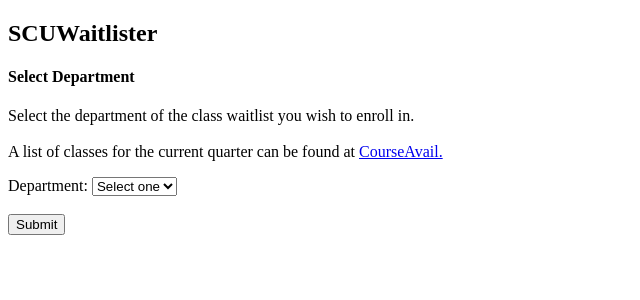
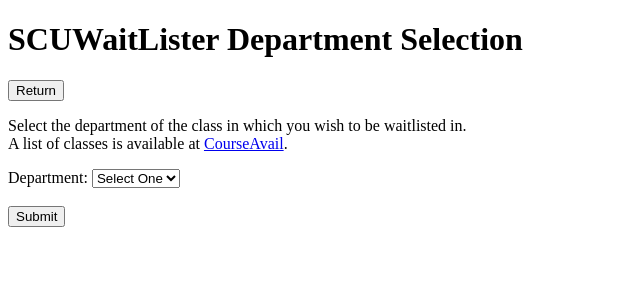
Before and after one commit to sanzstv/SWL, a PHP site: page /student/index.php in a window 1280 px wide. Shown: the top 300 px of the page, without its empty margins (0-640 px from the left). Run offline with PHP 8.4, Linux system fonts and the light colour scheme.

Commit message:
changed look and feel

```diff
--- a/student/index.php
+++ b/student/index.php
@@ -2,34 +2,25 @@
 <html lang = "en">
 <head>
   <title>Students | SCUWaitlister</title>
+</head>
+<body>
+  <h1>SCUWaitLister Department Selection</h1>
 
-</head>
+  <a href='../index.html'><button>Return</button></a><br />
 
-<body>
+  <p>
+    Select the department of the class in which you wish to be waitlisted in.</br>
+    A list of classes is available at <a href="http://www.scu.edu/courseavail/" target="_blank">CourseAvail</a>.
+  </p>
 
-<h2 class = "header">SCUWaitlister</h2>
-
-<h4 class = "des">Select Department</h4>
-
-
-<p>Select the department of the class waitlist you wish to enroll in.</br></br>
-
-A list of classes for the current quarter can be found at <a href="http://www.scu.edu/courseavail/" target="_blank">CourseAvail.</a></p>
-
-
-<form action="course.php" method = "post">
+  <form action="selection.php" method = "post">
     Department:
     <select required id = "department" name = "department">
-                <option value = "">Select one</option>
+      <option value = "">Select One</option>
       <?php
-                //list departments with available waitlists
-                 foreach(glob("../resource/*") as $file)
-                 {
-                        //parse file names
-                        $depts = trim(basename($file).PHP_EOL);
-                ?>
-                 <option value="<?= $depts ?>"><?= $depts ?></option>
-                <?php
+        foreach(glob("../resource/*") as $file) {
+          $dept = trim(basename($file).PHP_EOL);
+          echo "<option value='$dept'>$dept</option>";
         }
       ?>
     </select>
@@ -38,5 +29,4 @@ A list of classes for the current quarter can be found at <a href="http://www.sc
 
   </form>
 </body>
-
 </html>
```
Lines whose indentation alone changed are shown as unchanged.
